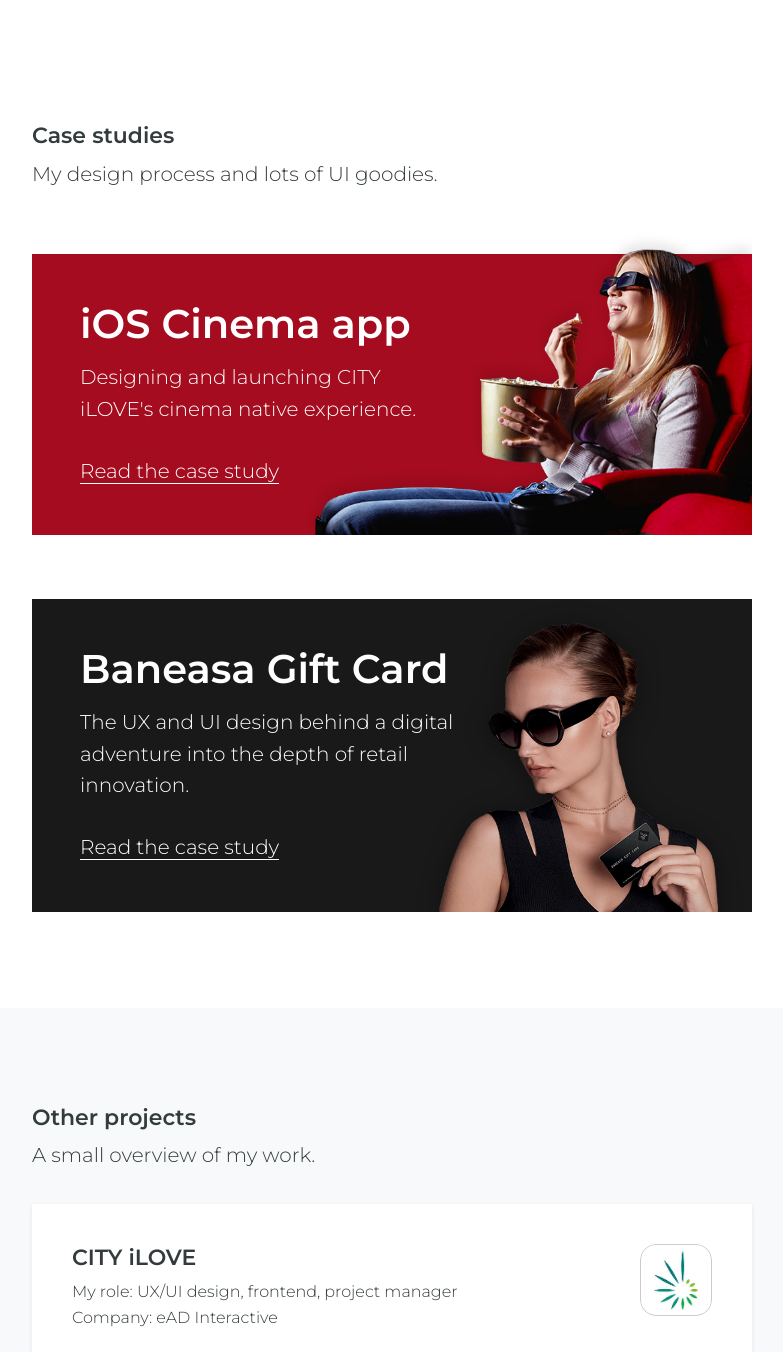
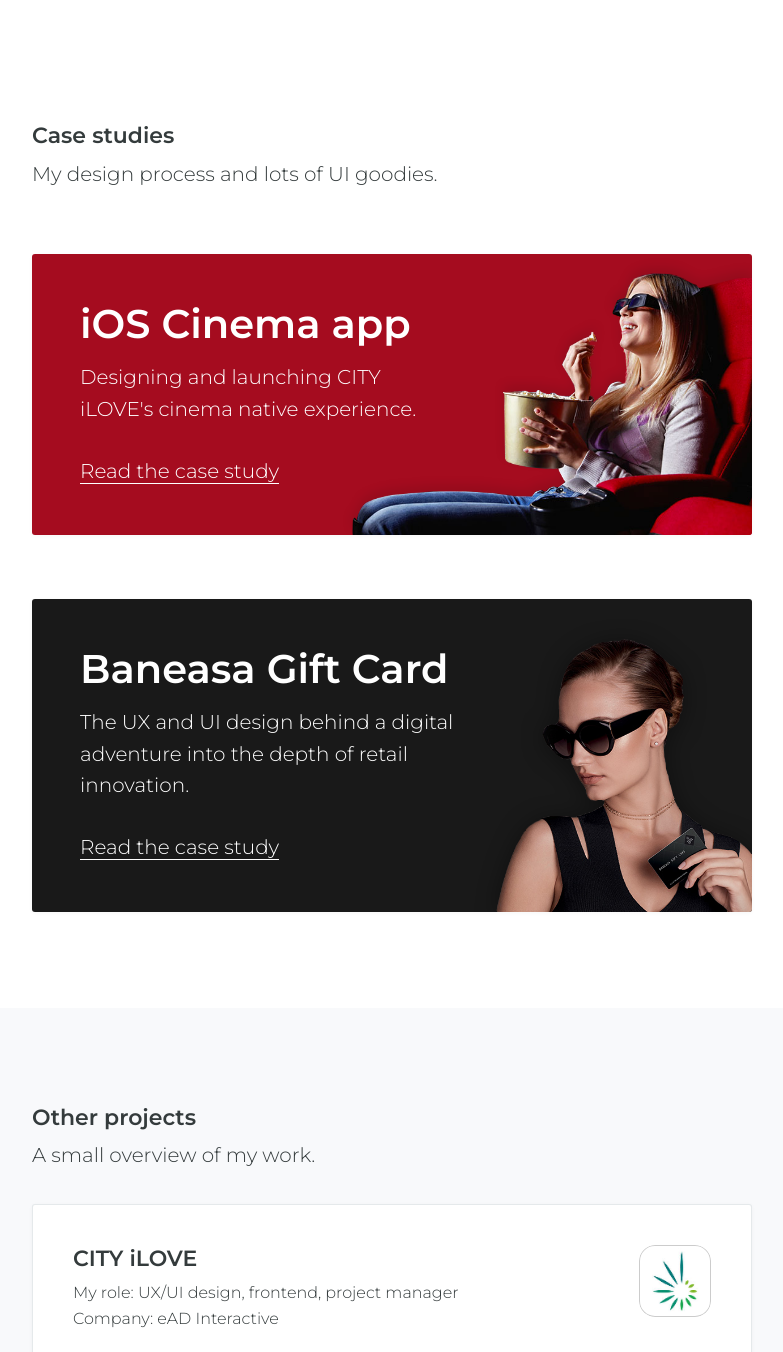
Before and after one commit to razvantirboaca/helloraz, a PHP site: page / in a window 1280 px wide. Shown: the part 1317-2669 px from the top of the page, without its empty margins (248-1031 px from the left). Run offline with PHP 8.4, Linux system fonts and the light colour scheme.

Commit message:
Improve visuals for projects, cases and heroes

```diff
--- a/src/css/partials/_case.scss
+++ b/src/css/partials/_case.scss
@@ -2,8 +2,11 @@
     position: relative;
     display: block;
     margin: 32px -32px 0;
+    box-shadow: 0 1px 4px rgba(0, 0, 0, .04);
     @media all and (min-width: $size-md) {
+        overflow: hidden;
         margin: 64px auto 0;
+        border-radius: 3px;
     }
     border: none;
 
@@ -49,11 +52,11 @@
         }
 
         .case__figure {
-            right: 0;
+            right: -40px;
             bottom: 0;
-            max-width: 270px;
+            max-width: 260px;
             @media all and (min-width: $size-md) {
-                max-width: 360px;
+                max-width: 340px;
             }
         }
     }
@@ -106,9 +109,12 @@
         .case__figure {
             right: 0;
             bottom: 0;
-            max-width: 360px;
+            max-width: 350px;
             @media all and (min-width: $size-md) {
-                max-width: 470px;
+                max-width: 410px;
+            }
+            @media all and (min-width: $size-xl) {
+                max-width: 430px;
             }
         }
 
--- a/src/css/partials/_hero.scss
+++ b/src/css/partials/_hero.scss
@@ -3,6 +3,7 @@
     width: calc(100% - 32px);
     max-width: $size-xxl;
     margin: 0 auto;
+    border-radius: 3px;
 
     @media all and (min-width: $size-md) {
         width: calc(100% - 72px);
@@ -16,6 +17,7 @@
             width: calc(100% - 32px);
             height: calc(100% - 32px);
             border: 1px solid rgba(white, .3);
+            border-radius: 3px;
             pointer-events: none;
         }
     }
@@ -47,5 +49,9 @@
 
     &__figure {
         z-index: 3;
+
+        img {
+            border-radius: 0 0 3px 0;
+        }
     }
 }
--- a/src/css/partials/_insight.scss
+++ b/src/css/partials/_insight.scss
@@ -1,5 +1,6 @@
 .insight {
     padding: 20px 16px;
+    border-radius: 3px;
     @media all and (min-width: $size-md) {
         padding: 32px 24px;
     }
--- a/src/css/partials/_project.scss
+++ b/src/css/partials/_project.scss
@@ -1,7 +1,8 @@
 .project {
     padding: 24px 32px;
     background: white;
-    box-shadow: 0 2px 4px rgba(50, 50, 93, .1);
+    border: 1px solid rgba($color-border, .7);
+    box-shadow: 0 1px 4px rgba(0, 0, 0, .04);
 
     &__header {
         margin-bottom: 24px;
@@ -22,5 +23,6 @@
 
     @media all and (min-width: $size-md) {
         padding: 40px;
+        border-radius: 3px;
     }
 }
```
Also changed, not shown: dist/css/style.css.
